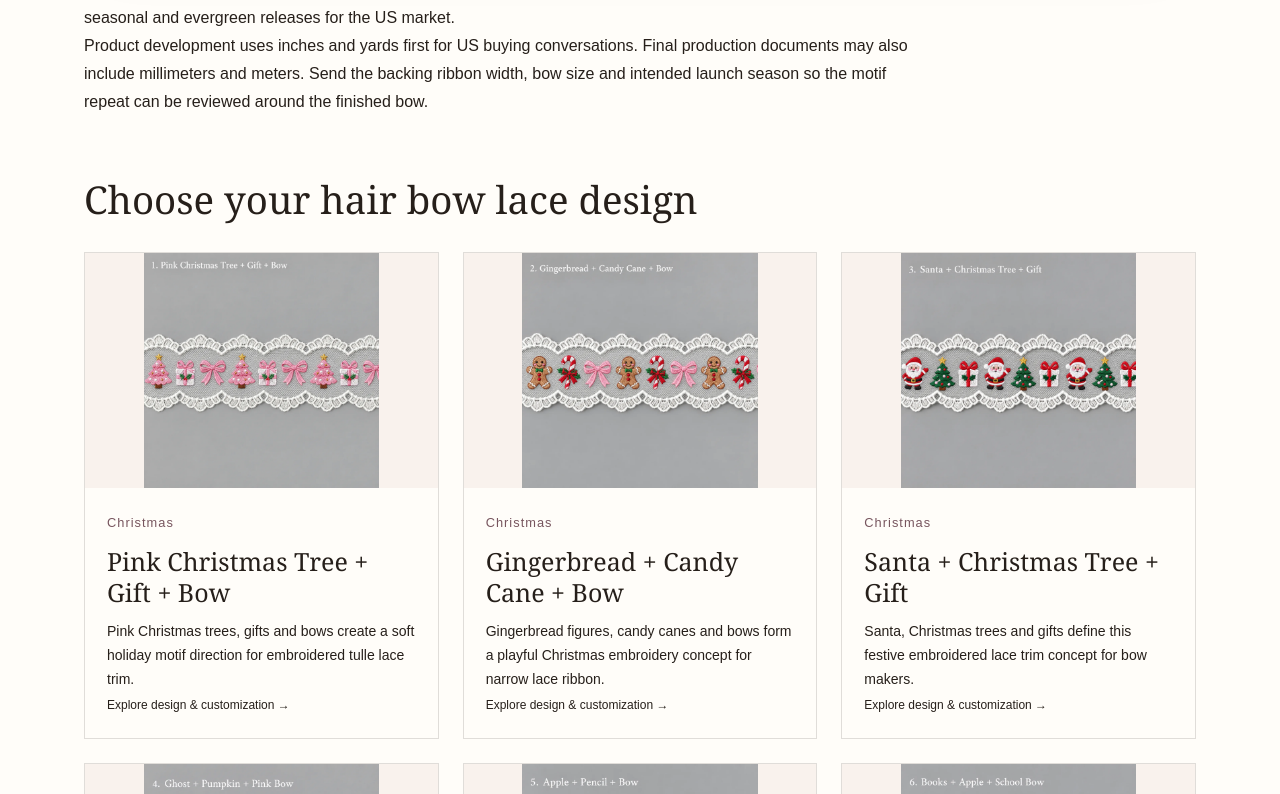
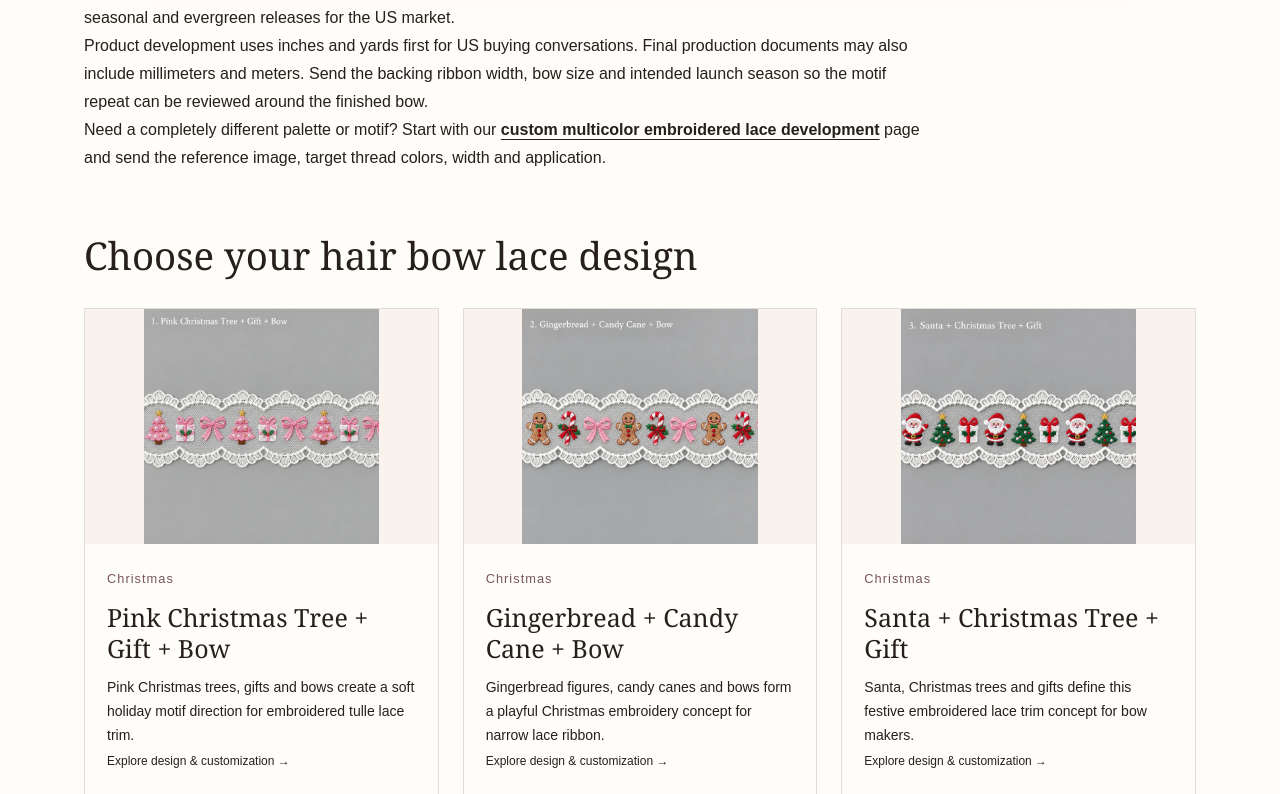
Before and after one commit to linxingwei/lace-b2b-site, a Next.js app: page /hair-bow-lace in a window 1280 px wide. Shown: the part 846-1640 px from the top of the page. Built offline with nearby package versions, Linux system fonts and the light colour scheme; no server answers.

Commit message:
Link hair bow collection to multicolor embroidery development

```diff
--- a/app/hair-bow-lace/page.tsx
+++ b/app/hair-bow-lace/page.tsx
@@ -33,6 +33,7 @@ export default function HairBowCollection() {
       <h2>Designed for the US boutique hair bow market</h2>
       <p>This B2B collection supports boutique bow brands, hair accessory designers, bow makers and wholesale supply buyers. Christmas, Halloween, back-to-school, ballet, faith, bunny, teddy bear and cherry concepts help buyers plan seasonal and evergreen releases for the US market.</p>
       <p>Product development uses inches and yards first for US buying conversations. Final production documents may also include millimeters and meters. Send the backing ribbon width, bow size and intended launch season so the motif repeat can be reviewed around the finished bow.</p>
+      <p>Need a completely different palette or motif? Start with our <a href="/custom-multicolor-embroidered-lace"><strong>custom multicolor embroidered lace development</strong></a> page and send the reference image, target thread colors, width and application.</p>
     </section>
     <section id="designs"><h2>Choose your hair bow lace design</h2><HairBowCards /></section>
     <section className="bow-guide">
@@ -45,7 +46,7 @@ export default function HairBowCollection() {
         <li><strong>Confirm the order.</strong> Agree the approved specification, order length and commercial terms before bulk production.</li>
       </ol>
       <p>{orderingAnswer}</p>
-      <p>Explore our <a href="/custom-embroidered-lace-trim">custom embroidered lace trim development</a>, <a href="/kids-lace-trim">kids lace trims</a> and <a href="/custom-design">custom design process</a>.</p>
+      <p>Explore our <a href="/custom-multicolor-embroidered-lace">multicolor embroidered lace development</a>, <a href="/custom-embroidered-lace-trim">custom embroidered lace trim development</a>, <a href="/kids-lace-trim">kids lace trims</a> and <a href="/custom-design">custom design process</a>.</p>
     </section>
     <HairBowFAQ items={faq} />
     <section className="bow-inquiry"><h2>Develop your next US boutique bow collection</h2><p>Send the design names, requested colors, width in inches, length in yards and US delivery ZIP code.</p><HairBowCTA placement="hair_bow_collection_bottom" /></section>
```
